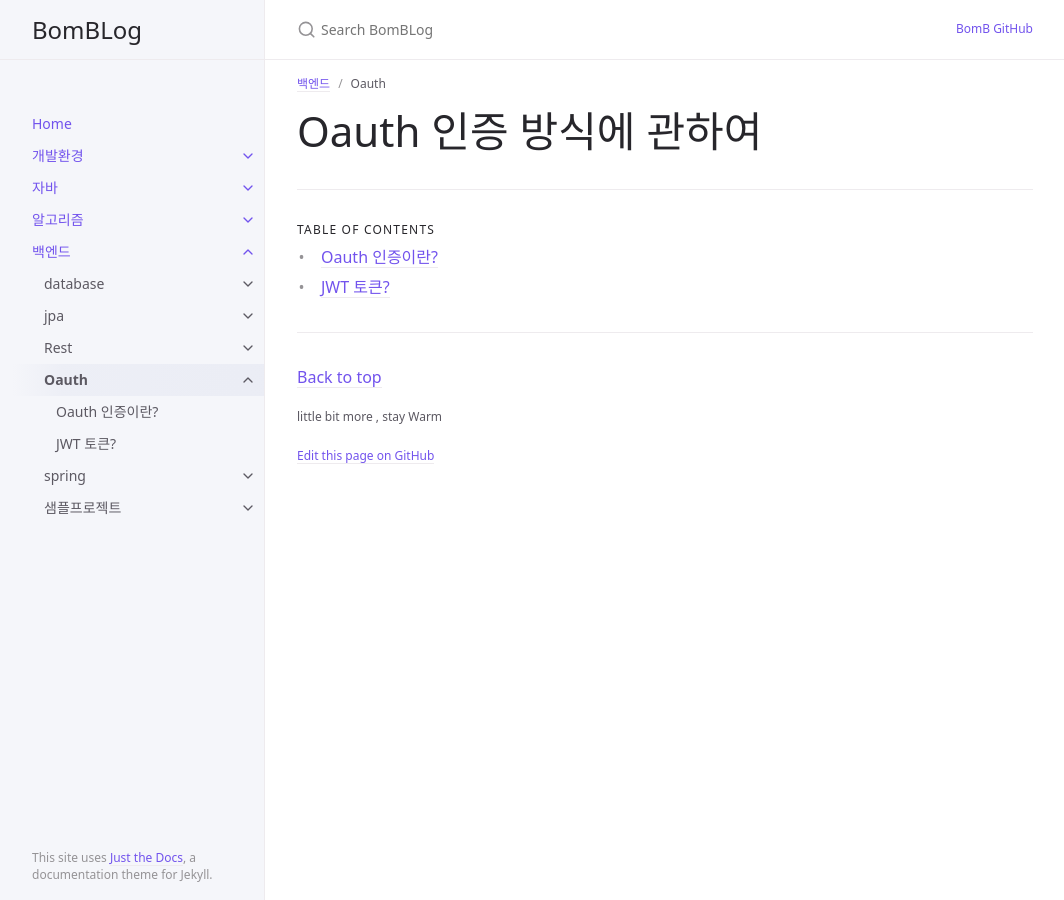
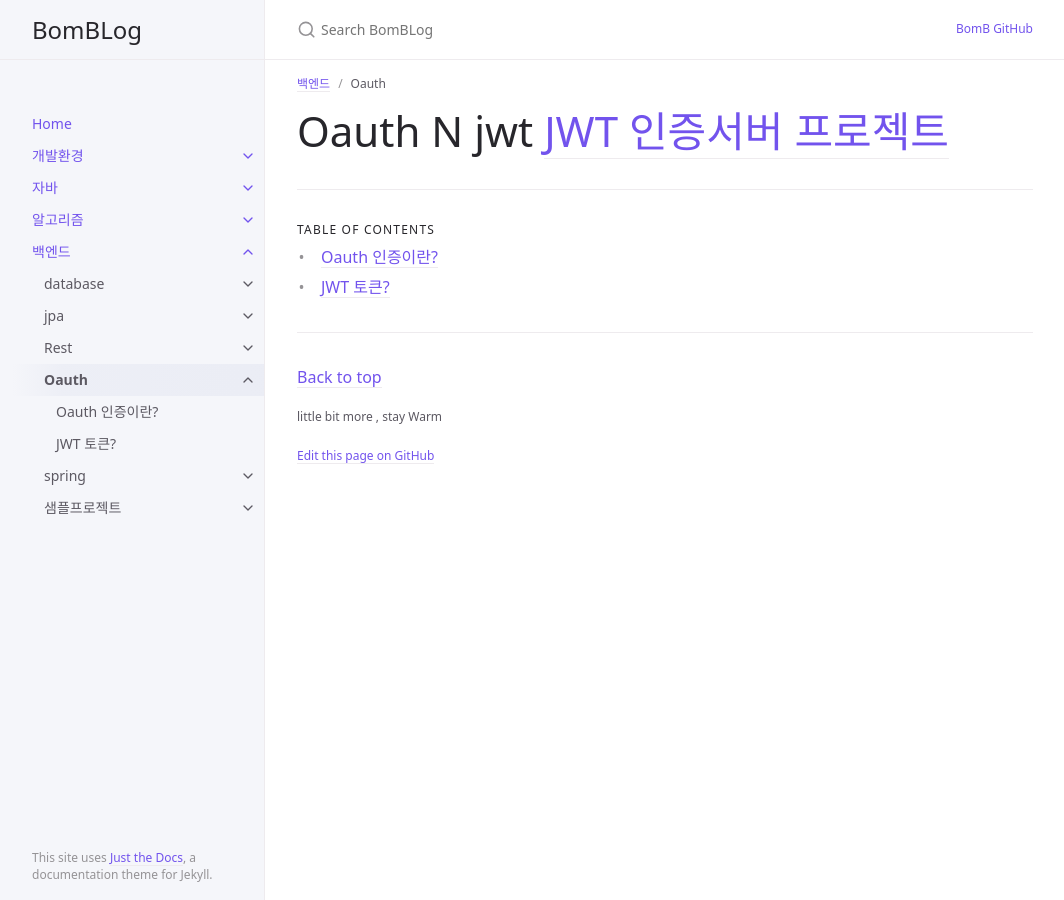
Before and after one commit to yongBomb90/yongBomb90.github.io, a Jekyll site: the page built from docs/backend/oauth/backend_oauth.md, in a window 1280 px wide. Shown: the whole page, without its empty margins (107-1171 px from the left). Built offline with Jekyll 4.4.1, drawn with Linux system fonts in a browser that asks for light colours.

Commit message:
no message

```diff
--- a/docs/backend/oauth/backend_oauth.md
+++ b/docs/backend/oauth/backend_oauth.md
@@ -6,5 +6,5 @@ parent: 백엔드
 permalink: /backend/oauth
 has_children: true
 ---
-# Oauth 인증 방식에 관하여
+# Oauth N jwt  [JWT 인증서버 프로젝트](https://github.com/yongBomb90/OauthJWTPrg)
 {: .fs-9 }
```
Also changed, not shown: docs/backend/oauth/backend_oauth_002.md (+1 -0 lines).
